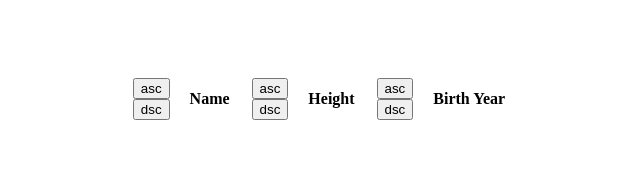
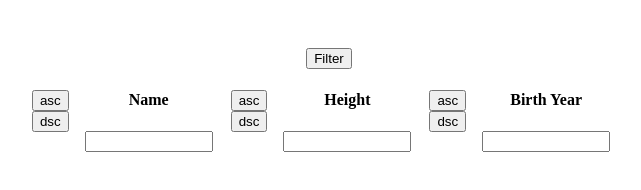
Before and after one commit to HackYourFutureBelgium/bf-asynchronous-programming, a website with bundled scripts: page deliverables/index.html in a window 1280 px wide. Shown: the whole page, without its empty margins (311-952 px from the left). Built offline with nearby package versions, Linux system fonts and the light colour scheme; no server answers.

Commit message:
filter setup

```diff
--- a/deliverables/data/state.js
+++ b/deliverables/data/state.js
@@ -2,9 +2,14 @@ export const state = {
     itemsToRender: [],
     renderRequest: {
         sort: {
-            name: true,
-            height: true,
-            birthYear: true,
+            name: '',
+            height: '',
+            birthYear: '',
+        },
+        filter: {
+            name: '',
+            height: '',
+            birthYear: '',
         },
     },
 };
--- a/deliverables/src/components/renderContainer.js
+++ b/deliverables/src/components/renderContainer.js
@@ -1,3 +1,4 @@
+import { filterHandler } from '../handlers/filterHandler.js';
 import { renderTable } from './renderTable.js';
 
 export const renderContainer = () => {
@@ -5,8 +6,24 @@ export const renderContainer = () => {
     containerToReturn.classList = 'container';
     containerToReturn.id = 'container';
 
+    const filterSection = document.createElement('div');
+    filterSection.classList = 'filter-section';
+    filterSection.id = 'filter-section';
+
+    const filterButton = document.createElement('button');
+    filterButton.classList = 'filter-btn';
+    filterButton.id = 'filter-btn';
+    filterButton.type = 'button';
+    filterButton.innerHTML = 'Filter';
+
+    filterButton.addEventListener('click', filterHandler);
+
+    filterSection.appendChild(filterButton);
+
     const table = renderTable();
 
+    containerToReturn.appendChild(filterSection);
     containerToReturn.appendChild(table);
+
     return containerToReturn;
 };
--- a/deliverables/src/components/renderHeadTab.js
+++ b/deliverables/src/components/renderHeadTab.js
@@ -1,3 +1,4 @@
+import { filterHandler } from '../handlers/filterHandler.js';
 import { sortingHandler } from '../handlers/sortingHandler.js';
 
 export const renderHeadTab = (headName = '') => {
@@ -5,10 +6,20 @@ export const renderHeadTab = (headName = '') => {
     headEl.id = 'head-div';
     headEl.classList = 'head-div';
 
+    const inputDiv = document.createElement('div');
+    inputDiv.id = 'input-div';
+    inputDiv.classList = 'input-div';
+
     const tableHead = document.createElement('h4');
     tableHead.classList = 'table-h';
     tableHead.id = 'table-h';
     tableHead.innerHTML = headName;
+
+    const inputEl = document.createElement('input');
+    inputEl.id = `input-${headName.replace(/ +/g, '').toLowerCase()}`;
+    inputEl.classList = 'input';
+
+    inputEl.addEventListener('keyup', filterHandler);
 
     const btnDiv = document.createElement('div');
     btnDiv.classList = 'btn-div';
@@ -36,8 +47,11 @@ export const renderHeadTab = (headName = '') => {
     btnDiv.appendChild(ascendButton);
     btnDiv.appendChild(descButton);
 
+    inputDiv.appendChild(tableHead);
+    inputDiv.appendChild(inputEl);
+
     headEl.appendChild(btnDiv);
-    headEl.appendChild(tableHead);
+    headEl.appendChild(inputDiv);
 
     return headEl;
 };
--- /dev/null
+++ b/deliverables/src/handlers/filterHandler.js
@@ -0,0 +1,15 @@
+export const filterHandler = (event) => {
+    if (event.type != 'click' && event.key != 'Enter') return;
+
+    const nameFilterValue = document.getElementById('input-name').value;
+    const heightFilterValue = document.getElementById('input-height').value;
+    const birthYearFilterValue =
+        document.getElementById('input-birthyear').value;
+
+    console.log(
+        nameFilterValue,
+        heightFilterValue,
+        birthYearFilterValue,
+        event,
+    );
+};
--- a/deliverables/style.css
+++ b/deliverables/style.css
@@ -10,12 +10,9 @@
     max-width: 80vw;
 
     display: flex;
-    flex-direction: row;
+    flex-direction: column;
     justify-content: center;
-}
-
-.table-h {
-    padding: 20px;
+    align-items: center;
 }
 
 .table-main {
@@ -26,11 +23,13 @@
 .table-head {
     display: flex;
     flex-direction: row;
+    margin-bottom: 20px;
 }
 
 .t-data {
-    margin-top: 10px;
-    padding: 10px;
+    min-width: 200px;
+    padding-top: 10px;
+    padding-bottom: 10px;
     text-align: center;
 }
 
@@ -44,3 +43,11 @@
     display: flex;
     flex-direction: column;
 }
+
+.input-div {
+    min-width: 160px;
+}
+
+.input {
+    max-width: 120px;
+}
```
